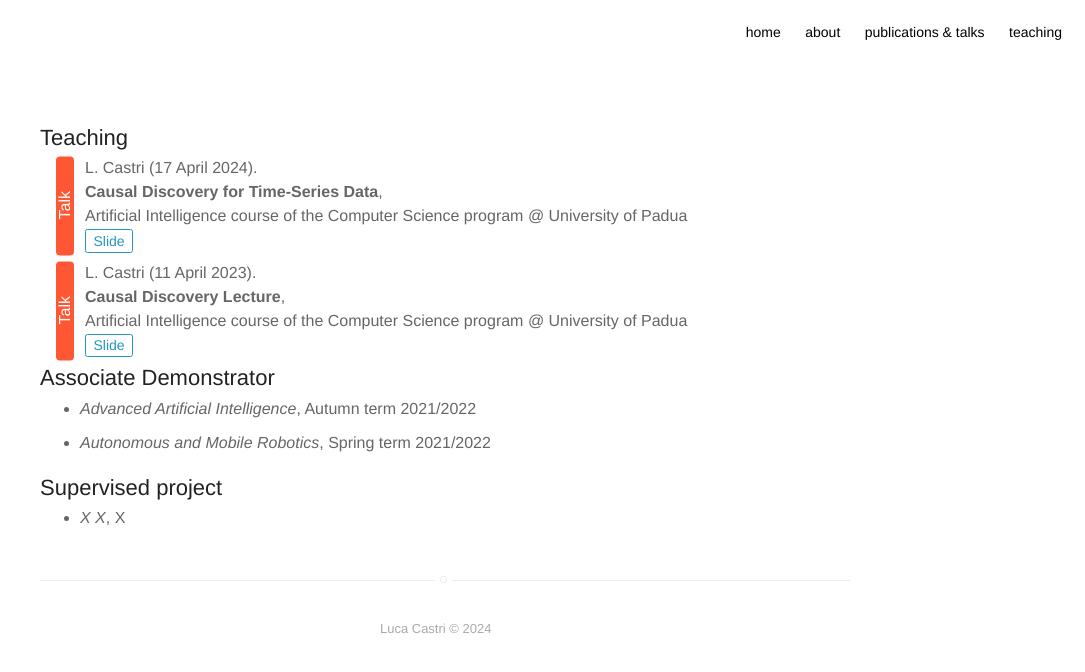
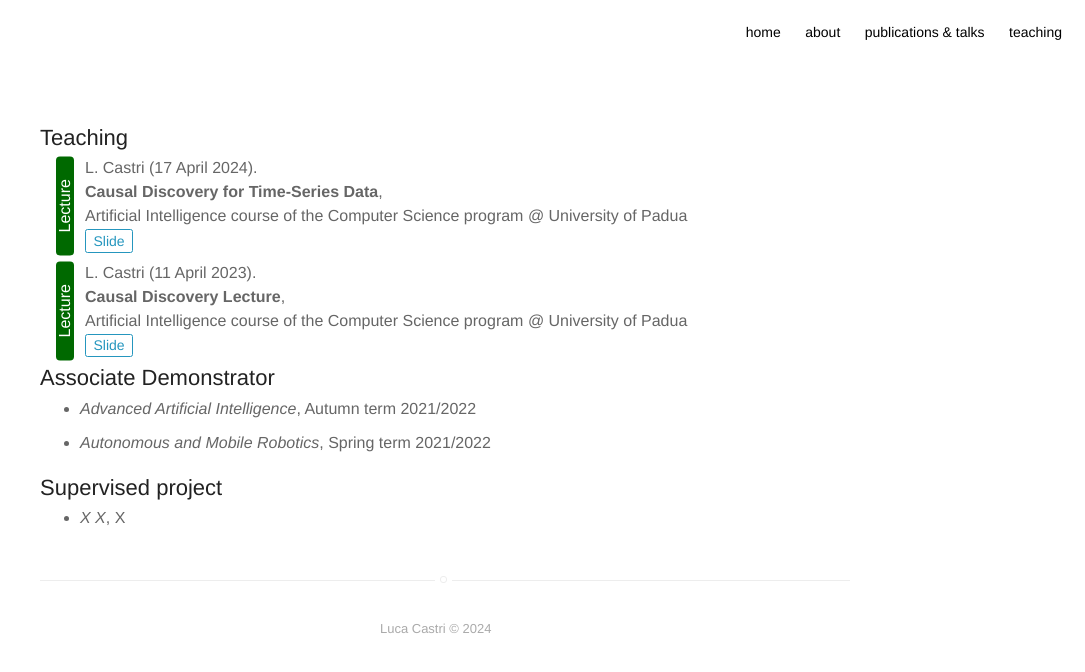
Before and after one commit to lcastri/lcastri.github.io, a Jekyll site: the page built from teaching.html, in a window 1280 px wide. Shown: the top 672 px of the page, without its empty margins (195-1280 px from the left). Built offline with Jekyll 4.4.1, drawn with Linux system fonts in a browser that asks for light colours; nearby versions of some CDN libraries.

Commit message:
container-lecture

```diff
--- a/_sass/base/general.sass
+++ b/_sass/base/general.sass
@@ -246,3 +246,28 @@ pre
 		padding-left: 45px // Remove default paragraph margins for a cleaner look
 		z-index: 1 // Place the text above the pseudo-element
 		line-height: 2.4rem
+
+
+.container-lecture
+	align-items: center
+	position: relative
+	padding-bottom: 3px
+	margin-bottom: 5px
+
+	&::before
+		content: 'Lecture'
+		width: fit-content // Adjust the fixed width of the colored block
+		background-color: #006900 // Set the color of the block
+		height: 100% // Set the height to match the full height of the container
+		position: absolute
+		writing-mode: vertical-lr
+		-webkit-transform: rotate(-180deg)
+		border-radius: 4px
+		text-align: center
+		left: 2%
+		color: #ffffff
+
+	.afterLine
+		padding-left: 45px // Remove default paragraph margins for a cleaner look
+		z-index: 1 // Place the text above the pseudo-element
+		line-height: 2.4rem
--- a/teaching.html
+++ b/teaching.html
@@ -4,7 +4,7 @@ layout: page
 ---
 
 <h2>Teaching</h2>
-<div class="container-talk">
+<div class="container-lecture">
     <div class="afterLine">
         </u>L. Castri</u> (17 April 2024).<br>
         <b>Causal Discovery for Time-Series Data</b>,<br>
@@ -14,7 +14,7 @@ layout: page
         %}
     </div>
 </div>
-<div class="container-talk">
+<div class="container-lecture">
     <div class="afterLine">
         </u>L. Castri</u> (11 April 2023).<br>
         <b>Causal Discovery Lecture</b>,<br>
```
